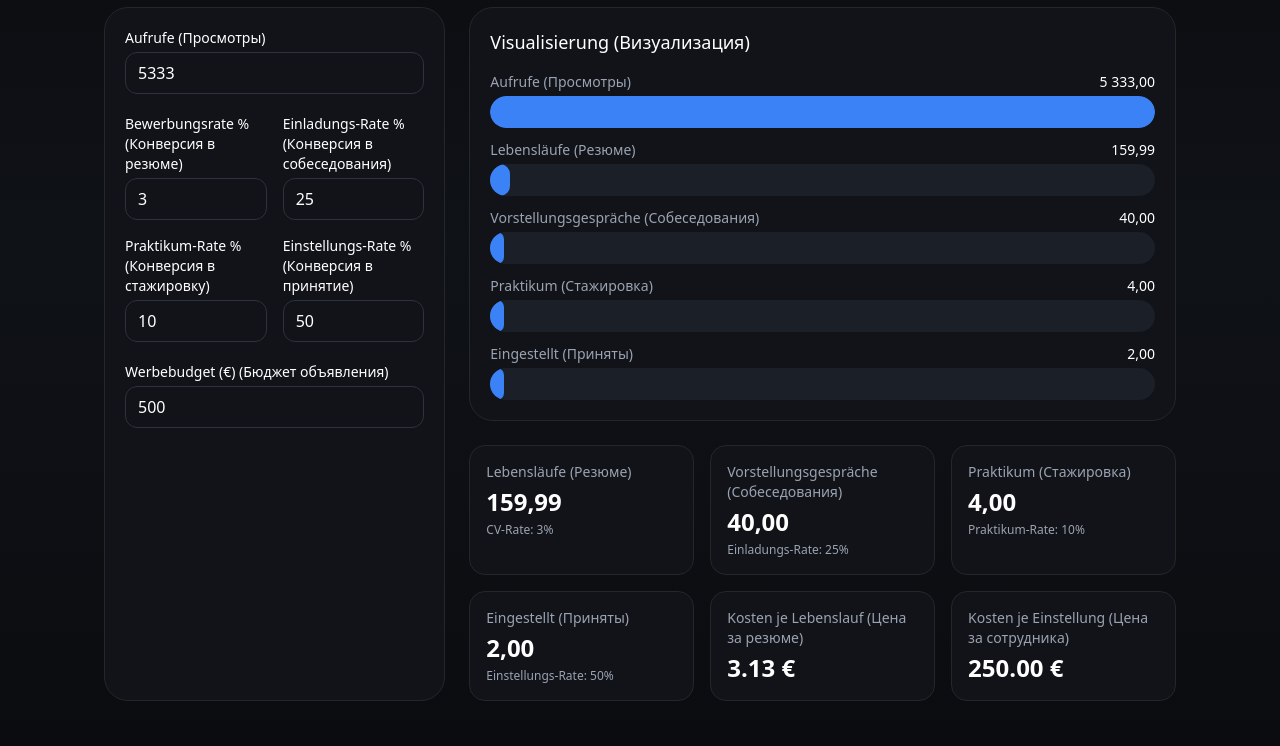
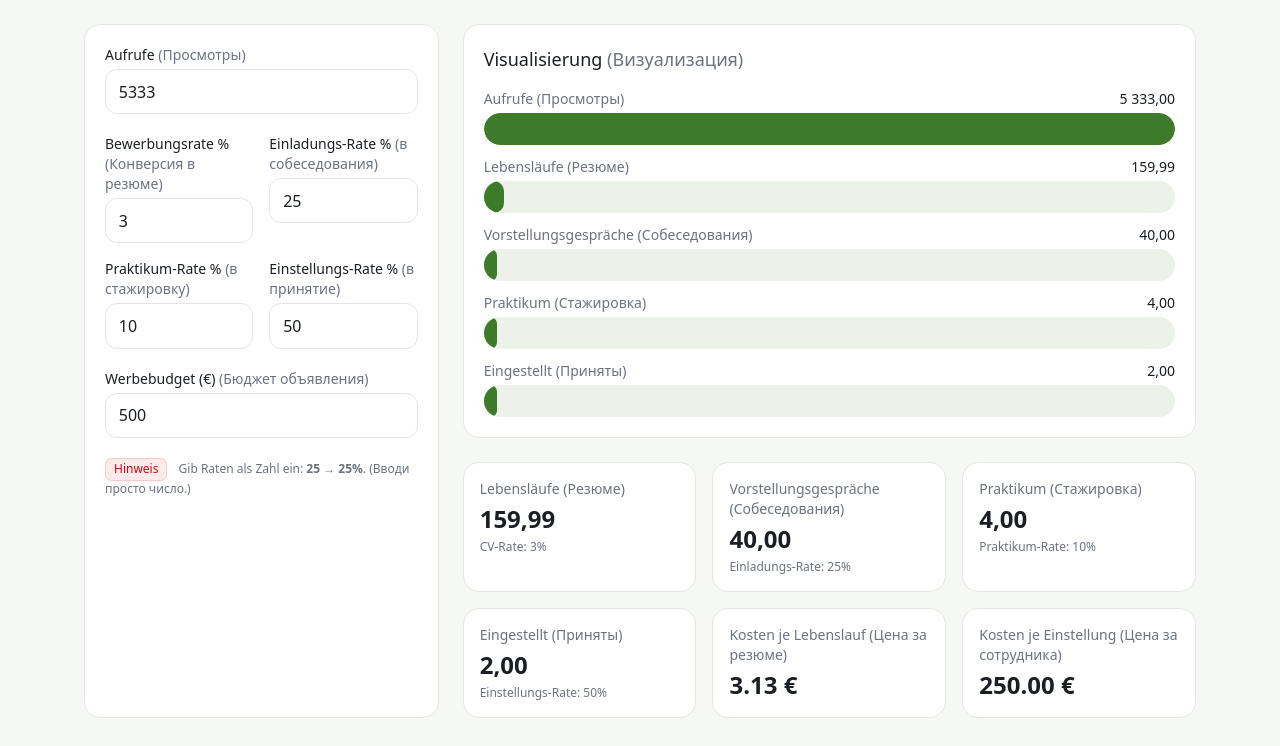
Before and after one commit to Wien1130/Hiring_Funnel, a plain HTML site: page index.html in a window 1280 px wide. Shown: the part 95-841 px from the top of the page. Drawn offline with nearby package versions, Linux system fonts and the light colour scheme.

Commit message:
index.html

```diff
--- a/index.html
+++ b/index.html
@@ -3,33 +3,164 @@
 <head>
   <meta charset="utf-8" />
   <meta name="viewport" content="width=device-width,initial-scale=1" />
-  <title>Bewerbungs-Funnel (Воронка найма)</title>
-  <!-- Tailwind via CDN (достаточно, предупреждение можно игнорировать) -->
+  <title>Gewußt wie — Bewerbungs-Funnel (Воронка найма)</title>
+
+  <!-- Tailwind CDN -->
   <script src="https://cdn.tailwindcss.com"></script>
+
   <style>
-    html,body{background:#0b0c0f}
-    .card{background:#111318;border:1px solid #23262d}
-    .muted{color:#9aa3b2}
-    .grad{background:linear-gradient(180deg,#0b0c10,#0f1217 40%,#0b0c10)}
-    .bar {height:32px;border-radius:16px;background:#1b1f27;overflow:hidden}
-    .bar > div {height:32px;border-radius:16px;background:#3b82f6;transition:width .4s ease}
-    .input {width:100%;background:transparent;border:1px solid #2b3240;border-radius:12px;padding:.5rem .75rem;outline:none}
-    .input:focus{box-shadow:0 0 0 2px #3b82f6}
-    .btn{background:#1f2937;border:1px solid #2b3240;border-radius:12px;padding:.5rem .75rem}
-    .btn:hover{background:#263244}
+    :root{
+      --gw-green:#3d7b2b;   /* Hauptfarbe des Logos */
+      --gw-red:#c80b0e;     /* Unter-/Headline-Farbe */
+      --ink:#1b1f24;        /* основной текст */
+      --paper:#ffffff;      /* фон карточек */
+      --bg:#f6f8f5;         /* общий фон в стиле natur */
+      --border:#e2e8e0;
+    }
+    html,body{ background:var(--bg); color:var(--ink); }
+    .card{ background:var(--paper); border:1px solid var(--border); }
+    .muted{ color:#6b7280 }
+    .brand-bar{ height:14px; background:linear-gradient(90deg,var(--gw-green),#5aa340) }
+    .bar      { height:32px; border-radius:16px; background:#ecf2ea; overflow:hidden }
+    .bar > div{ height:32px; border-radius:16px; background:var(--gw-green); transition:width .35s ease }
+    .input    { width:100%; background:#fff; border:1px solid var(--border); border-radius:12px; padding:.6rem .8rem; outline:none }
+    .input:focus{ box-shadow:0 0 0 3px rgba(61,123,43,.18); border-color:var(--gw-green) }
+    .btn{ background:var(--gw-green); color:#fff; border:1px solid #2c5f22; border-radius:12px; padding:.55rem .9rem; }
+    .btn:hover{ filter:brightness(1.05) }
+    .tag{ display:inline-block; padding:.15rem .5rem; border-radius:.4rem; background:#fdeaea; color:var(--gw-red); border:1px solid #f5caca; font-size:.75rem }
+    .kpi{ font-variant-numeric: tabular-nums; }
   </style>
 </head>
-<body class="text-white grad min-h-screen">
-  <div id="app"></div>
+<body>
+  <!-- Brand header -->
+  <div class="brand-bar w-full"></div>
+  <header class="bg-white/90 sticky top-0 z-10 border-b border-[var(--border)]">
+    <div class="max-w-6xl mx-auto px-5 py-3 flex items-center gap-4">
+      <img src="logo.png" alt="Gewußt wie" class="h-9 w-auto" onerror="this.style.display='none'">
+      <div class="flex-1">
+        <h1 class="text-xl md:text-2xl font-semibold">Bewerbungs-Funnel <span class="muted">(Воронка найма)</span></h1>
+        <div class="text-sm muted">Interaktives Dashboard — Werte ändern, результаты обновляются мгновенно</div>
+      </div>
+      <button id="reset" class="btn text-sm">Reset Beispiel <span class="muted">(Сброс)</span></button>
+    </div>
+  </header>
+
+  <main class="max-w-6xl mx-auto px-5 py-7 space-y-6">
+    <section class="grid grid-cols-1 lg:grid-cols-3 gap-6">
+      <!-- Controls -->
+      <div class="card rounded-2xl p-5 space-y-5">
+        <div>
+          <label class="block text-sm mb-1">Aufrufe <span class="muted">(Просмотры)</span></label>
+          <input id="in-views" type="number" min="0" class="input" value="5333">
+        </div>
+        <div class="grid grid-cols-2 gap-4">
+          <div>
+            <label class="block text-sm mb-1">Bewerbungsrate % <span class="muted">(Конверсия в резюме)</span></label>
+            <input id="in-cv" type="number" min="0" max="100" step="0.1" class="input" value="3">
+          </div>
+          <div>
+            <label class="block text-sm mb-1">Einladungs-Rate % <span class="muted">(в собеседования)</span></label>
+            <input id="in-int" type="number" min="0" max="100" step="0.1" class="input" value="25">
+          </div>
+          <div>
+            <label class="block text-sm mb-1">Praktikum-Rate % <span class="muted">(в стажировку)</span></label>
+            <input id="in-pr" type="number" min="0" max="100" step="0.1" class="input" value="10">
+          </div>
+          <div>
+            <label class="block text-sm mb-1">Einstellungs-Rate % <span class="muted">(в принятие)</span></label>
+            <input id="in-hire" type="number" min="0" max="100" step="0.1" class="input" value="50">
+          </div>
+        </div>
+        <div>
+          <label class="block text-sm mb-1">Werbebudget (€) <span class="muted">(Бюджет объявления)</span></label>
+          <input id="in-ad" type="number" min="0" step="10" class="input" value="500">
+        </div>
+
+        <div class="text-xs">
+          <span class="tag">Hinweis</span>
+          <span class="muted ml-2">Gib Raten als Zahl ein: <b>25</b> → <b>25%</b>. (Вводи просто число.)</span>
+        </div>
+      </div>
+
+      <!-- Funnel + KPIs -->
+      <div class="lg:col-span-2 space-y-6">
+        <div class="card rounded-2xl p-5">
+          <h2 class="text-lg mb-4">Visualisierung <span class="muted">(Визуализация)</span></h2>
+
+          <!-- bars -->
+          <div id="bar-views" class="w-full mb-3">
+            <div class="flex items-center justify-between text-sm mb-1">
+              <span class="label muted"></span><span class="value font-medium kpi"></span>
+            </div>
+            <div class="bar"><div style="width:0%"></div></div>
+          </div>
+          <div id="bar-resumes" class="w-full mb-3">
+            <div class="flex items-center justify-between text-sm mb-1">
+              <span class="label muted"></span><span class="value font-medium kpi"></span>
+            </div>
+            <div class="bar"><div style="width:0%"></div></div>
+          </div>
+          <div id="bar-interviews" class="w-full mb-3">
+            <div class="flex items-center justify-between text-sm mb-1">
+              <span class="label muted"></span><span class="value font-medium kpi"></span>
+            </div>
+            <div class="bar"><div style="width:0%"></div></div>
+          </div>
+          <div id="bar-practice" class="w-full mb-3">
+            <div class="flex items-center justify-between text-sm mb-1">
+              <span class="label muted"></span><span class="value font-medium kpi"></span>
+            </div>
+            <div class="bar"><div style="width:0%"></div></div>
+          </div>
+          <div id="bar-hires" class="w-full">
+            <div class="flex items-center justify-between text-sm mb-1">
+              <span class="label muted"></span><span class="value font-medium kpi"></span>
+            </div>
+            <div class="bar"><div style="width:0%"></div></div>
+          </div>
+        </div>
+
+        <div class="grid sm:grid-cols-2 lg:grid-cols-3 gap-4">
+          <div class="card rounded-2xl p-4">
+            <div class="text-sm muted">Lebensläufe <span class="muted">(Резюме)</span></div>
+            <div id="stat-resumes" class="text-2xl font-semibold mt-1 kpi">—</div>
+            <div class="text-xs muted mt-1">CV-Rate: <span id="hint-cv">3</span>%</div>
+          </div>
+          <div class="card rounded-2xl p-4">
+            <div class="text-sm muted">Vorstellungsgespräche <span class="muted">(Собеседования)</span></div>
+            <div id="stat-interviews" class="text-2xl font-semibold mt-1 kpi">—</div>
+            <div class="text-xs muted mt-1">Einladungs-Rate: <span id="hint-int">25</span>%</div>
+          </div>
+          <div class="card rounded-2xl p-4">
+            <div class="text-sm muted">Praktikum <span class="muted">(Стажировка)</span></div>
+            <div id="stat-practice" class="text-2xl font-semibold mt-1 kpi">—</div>
+            <div class="text-xs muted mt-1">Praktikum-Rate: <span id="hint-pr">10</span>%</div>
+          </div>
+          <div class="card rounded-2xl p-4">
+            <div class="text-sm muted">Eingestellt <span class="muted">(Приняты)</span></div>
+            <div id="stat-hires" class="text-2xl font-semibold mt-1 kpi">—</div>
+            <div class="text-xs muted mt-1">Einstellungs-Rate: <span id="hint-hire">50</span>%</div>
+          </div>
+          <div class="card rounded-2xl p-4">
+            <div class="text-sm muted">Kosten je Lebenslauf <span class="muted">(Цена за резюме)</span></div>
+            <div id="cost-cv" class="text-2xl font-semibold mt-1 kpi">—</div>
+          </div>
+          <div class="card rounded-2xl p-4">
+            <div class="text-sm muted">Kosten je Einstellung <span class="muted">(Цена за сотрудника)</span></div>
+            <div id="cost-hire" class="text-2xl font-semibold mt-1 kpi">—</div>
+          </div>
+        </div>
+      </div>
+    </section>
+  </main>
 
   <script>
-    const $ = (sel, ctx=document) => ctx.querySelector(sel);
-
-    // форматирование
-    const fmtNum = n => isNaN(n) ? "—" : n.toLocaleString("de-AT",{minimumFractionDigits:2,maximumFractionDigits:2});
+    // helpers
+    const $  = (sel, ctx=document) => ctx.querySelector(sel);
+    const fmtNum   = n => isNaN(n) ? "—" : n.toLocaleString("de-AT",{minimumFractionDigits:2,maximumFractionDigits:2});
     const fmtMoney = n => isNaN(n) ? "—" : n.toFixed(2) + " €";
 
-    // исходные значения
+    // state
     let views=5333, cvRate=3, intRate=25, prRate=10, hireRate=50, adSpend=500;
 
     function compute(){
@@ -43,27 +174,7 @@
       const cph = hires      ? adSpend / hires      : NaN;
 
       const maxVal = Math.max(views,resumes,interviews,practice,hires,1);
-
       return {views,resumes,interviews,practice,hires,costs:{cpr,cpi,cph},maxVal};
-    }
-
-    function render(){
-      const s = compute();
-
-      // бары
-      setBar("#bar-views",       s.views,       s.maxVal, "Aufrufe (Просмотры)");
-      setBar("#bar-resumes",     s.resumes,     s.maxVal, "Lebensläufe (Резюме)");
-      setBar("#bar-interviews",  s.interviews,  s.maxVal, "Vorstellungsgespräche (Собеседования)");
-      setBar("#bar-practice",    s.practice,    s.maxVal, "Praktikum (Стажировка)");
-      setBar("#bar-hires",       s.hires,       s.maxVal, "Eingestellt (Приняты)");
-
-      // статблоки
-      $("#stat-resumes").textContent    = fmtNum(s.resumes);
-      $("#stat-interviews").textContent = fmtNum(s.interviews);
-      $("#stat-practice").textContent   = fmtNum(s.practice);
-      $("#stat-hires").textContent      = fmtNum(s.hires);
-      $("#cost-cv").textContent         = fmtMoney(s.costs.cpr);
-      $("#cost-hire").textContent       = fmtMoney(s.costs.cph);
     }
 
     function setBar(id, value, max, label){
@@ -74,132 +185,31 @@
       wrap.querySelector(".bar > div").style.width = pct + "%";
     }
 
-    // шаблон
-    $("#app").innerHTML = `
-      <div class="mx-auto max-w-6xl p-6 md:p-10 space-y-6">
-        <div class="flex items-center justify-between flex-wrap gap-3">
-          <h1 class="text-2xl md:text-3xl font-bold">Bewerbungs-Funnel (Воронка найма)</h1>
-          <button id="reset" class="btn text-sm">Reset Beispiel (Сброс примера)</button>
-        </div>
+    function render(){
+      const s = compute();
+      setBar("#bar-views",      s.views,      s.maxVal, "Aufrufe (Просмотры)");
+      setBar("#bar-resumes",    s.resumes,    s.maxVal, "Lebensläufe (Резюме)");
+      setBar("#bar-interviews", s.interviews, s.maxVal, "Vorstellungsgespräche (Собеседования)");
+      setBar("#bar-practice",   s.practice,   s.maxVal, "Praktikum (Стажировка)");
+      setBar("#bar-hires",      s.hires,      s.maxVal, "Eingestellt (Приняты)");
 
-        <div class="grid grid-cols-1 lg:grid-cols-3 gap-6">
-          <div class="card rounded-3xl p-5 space-y-5">
-            <div>
-              <label class="block text-sm mb-1">Aufrufe (Просмотры)</label>
-              <input id="in-views" type="number" min="0" class="input" value="${views}">
-            </div>
-            <div class="grid grid-cols-2 gap-4">
-              <div>
-                <label class="block text-sm mb-1">Bewerbungsrate % (Конверсия в резюме)</label>
-                <input id="in-cv" type="number" min="0" max="100" step="0.1" class="input" value="${cvRate}">
-              </div>
-              <div>
-                <label class="block text-sm mb-1">Einladungs-Rate % (Конверсия в собеседования)</label>
-                <input id="in-int" type="number" min="0" max="100" step="0.1" class="input" value="${intRate}">
-              </div>
-              <div>
-                <label class="block text-sm mb-1">Praktikum-Rate % (Конверсия в стажировку)</label>
-                <input id="in-pr" type="number" min="0" max="100" step="0.1" class="input" value="${prRate}">
-              </div>
-              <div>
-                <label class="block text-sm mb-1">Einstellungs-Rate % (Конверсия в принятие)</label>
-                <input id="in-hire" type="number" min="0" max="100" step="0.1" class="input" value="${hireRate}">
-              </div>
-            </div>
-            <div>
-              <label class="block text-sm mb-1">Werbebudget (€) (Бюджет объявления)</label>
-              <input id="in-ad" type="number" min="0" step="10" class="input" value="${adSpend}">
-            </div>
-          </div>
+      $("#stat-resumes").textContent    = fmtNum(s.resumes);
+      $("#stat-interviews").textContent = fmtNum(s.interviews);
+      $("#stat-practice").textContent   = fmtNum(s.practice);
+      $("#stat-hires").textContent      = fmtNum(s.hires);
+      $("#cost-cv").textContent         = fmtMoney(s.costs.cpr);
+      $("#cost-hire").textContent       = fmtMoney(s.costs.cph);
+    }
 
-          <div class="lg:col-span-2 space-y-6">
-            <div class="card rounded-3xl p-5">
-              <h2 class="text-lg mb-4">Visualisierung (Визуализация)</h2>
-
-              <div id="bar-views" class="w-full mb-3">
-                <div class="flex items-center justify-between text-sm mb-1">
-                  <span class="label muted"></span>
-                  <span class="value font-medium"></span>
-                </div>
-                <div class="bar"><div style="width:0%"></div></div>
-              </div>
-
-              <div id="bar-resumes" class="w-full mb-3">
-                <div class="flex items-center justify-between text-sm mb-1">
-                  <span class="label muted"></span>
-                  <span class="value font-medium"></span>
-                </div>
-                <div class="bar"><div style="width:0%"></div></div>
-              </div>
-
-              <div id="bar-interviews" class="w-full mb-3">
-                <div class="flex items-center justify-between text-sm mb-1">
-                  <span class="label muted"></span>
-                  <span class="value font-medium"></span>
-                </div>
-                <div class="bar"><div style="width:0%"></div></div>
-              </div>
-
-              <div id="bar-practice" class="w-full mb-3">
-                <div class="flex items-center justify-between text-sm mb-1">
-                  <span class="label muted"></span>
-                  <span class="value font-medium"></span>
-                </div>
-                <div class="bar"><div style="width:0%"></div></div>
-              </div>
-
-              <div id="bar-hires" class="w-full">
-                <div class="flex items-center justify-between text-sm mb-1">
-                  <span class="label muted"></span>
-                  <span class="value font-medium"></span>
-                </div>
-                <div class="bar"><div style="width:0%"></div></div>
-              </div>
-            </div>
-
-            <div class="grid sm:grid-cols-2 lg:grid-cols-3 gap-4">
-              <div class="card rounded-2xl p-4">
-                <div class="text-sm muted">Lebensläufe (Резюме)</div>
-                <div id="stat-resumes" class="text-2xl font-semibold mt-1">—</div>
-                <div class="text-xs muted mt-1">CV-Rate: <span id="hint-cv">${cvRate}</span>%</div>
-              </div>
-              <div class="card rounded-2xl p-4">
-                <div class="text-sm muted">Vorstellungsgespräche (Собеседования)</div>
-                <div id="stat-interviews" class="text-2xl font-semibold mt-1">—</div>
-                <div class="text-xs muted mt-1">Einladungs-Rate: <span id="hint-int">${intRate}</span>%</div>
-              </div>
-              <div class="card rounded-2xl p-4">
-                <div class="text-sm muted">Praktikum (Стажировка)</div>
-                <div id="stat-practice" class="text-2xl font-semibold mt-1">—</div>
-                <div class="text-xs muted mt-1">Praktikum-Rate: <span id="hint-pr">${prRate}</span>%</div>
-              </div>
-              <div class="card rounded-2xl p-4">
-                <div class="text-sm muted">Eingestellt (Приняты)</div>
-                <div id="stat-hires" class="text-2xl font-semibold mt-1">—</div>
-                <div class="text-xs muted mt-1">Einstellungs-Rate: <span id="hint-hire">${hireRate}</span>%</div>
-              </div>
-              <div class="card rounded-2xl p-4">
-                <div class="text-sm muted">Kosten je Lebenslauf (Цена за резюме)</div>
-                <div id="cost-cv" class="text-2xl font-semibold mt-1">—</div>
-              </div>
-              <div class="card rounded-2xl p-4">
-                <div class="text-sm muted">Kosten je Einstellung (Цена за сотрудника)</div>
-                <div id="cost-hire" class="text-2xl font-semibold mt-1">—</div>
-              </div>
-            </div>
-          </div>
-        </div>
-      </div>
-    `;
-
-    // события
-    $("#in-views").addEventListener("input", e => { views = +e.target.value; render(); });
-    $("#in-cv").addEventListener("input", e => { cvRate = +e.target.value; $("#hint-cv").textContent=cvRate; render(); });
-    $("#in-int").addEventListener("input", e => { intRate = +e.target.value; $("#hint-int").textContent=intRate; render(); });
-    $("#in-pr").addEventListener("input", e => { prRate = +e.target.value; $("#hint-pr").textContent=prRate; render(); });
-    $("#in-hire").addEventListener("input", e => { hireRate = +e.target.value; $("#hint-hire").textContent=hireRate; render(); });
-    $("#in-ad").addEventListener("input", e => { adSpend = +e.target.value; render(); });
-    $("#reset").addEventListener("click", () => { views=5333; cvRate=3; intRate=25; prRate=10; hireRate=50; adSpend=500;
+    // inputs
+    $("#in-views").addEventListener("input", e => { views=+e.target.value; render(); });
+    $("#in-cv").addEventListener("input",    e => { cvRate=+e.target.value;  $("#hint-cv").textContent=cvRate;   render(); });
+    $("#in-int").addEventListener("input",   e => { intRate=+e.target.value; $("#hint-int").textContent=intRate; render(); });
+    $("#in-pr").addEventListener("input",    e => { prRate=+e.target.value;  $("#hint-pr").textContent=prRate;   render(); });
+    $("#in-hire").addEventListener("input",  e => { hireRate=+e.target.value;$("#hint-hire").textContent=hireRate; render(); });
+    $("#in-ad").addEventListener("input",    e => { adSpend=+e.target.value; render(); });
+    $("#reset").addEventListener("click", () => {
+      views=5333; cvRate=3; intRate=25; prRate=10; hireRate=50; adSpend=500;
       $("#in-views").value=views; $("#in-cv").value=cvRate; $("#in-int").value=intRate; $("#in-pr").value=prRate; $("#in-hire").value=hireRate; $("#in-ad").value=adSpend;
       $("#hint-cv").textContent=cvRate; $("#hint-int").textContent=intRate; $("#hint-pr").textContent=prRate; $("#hint-hire").textContent=hireRate;
       render();
```
